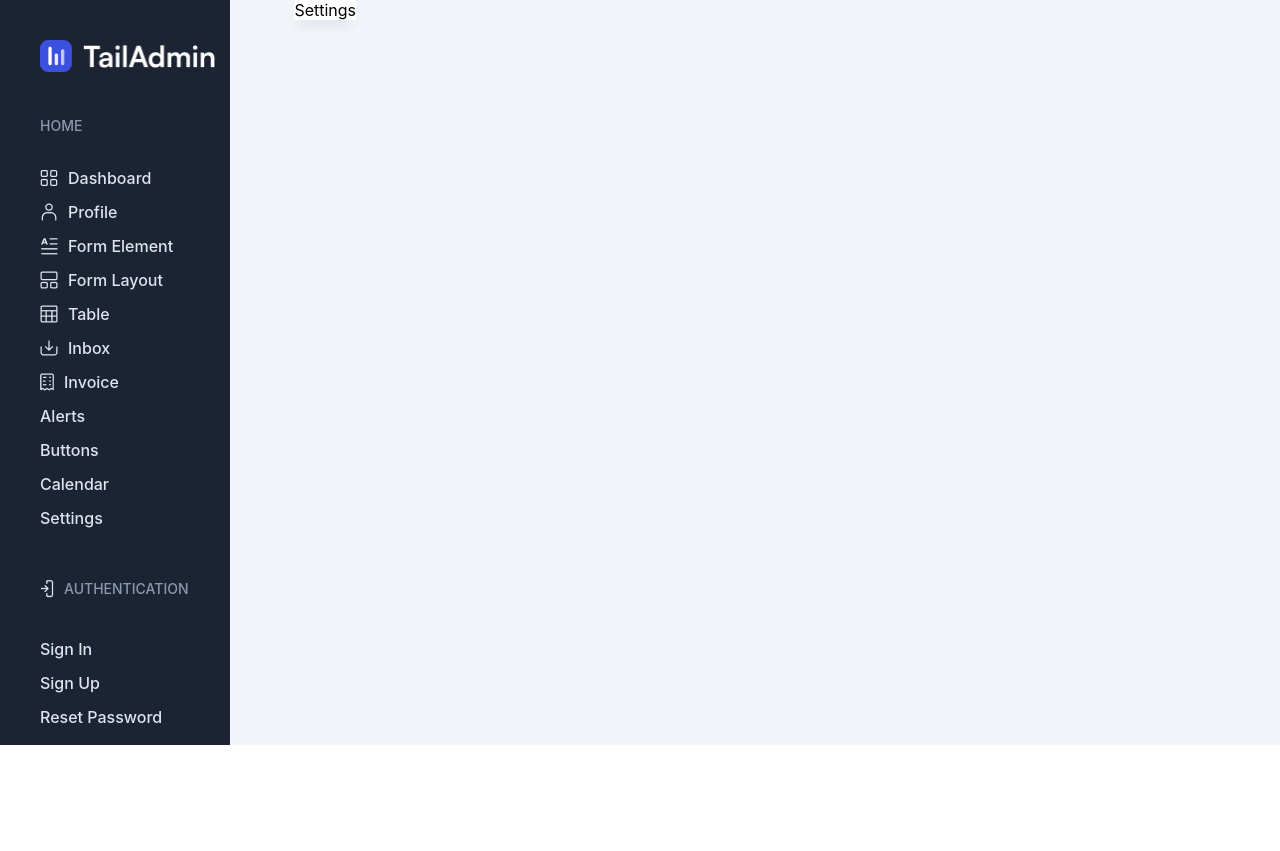
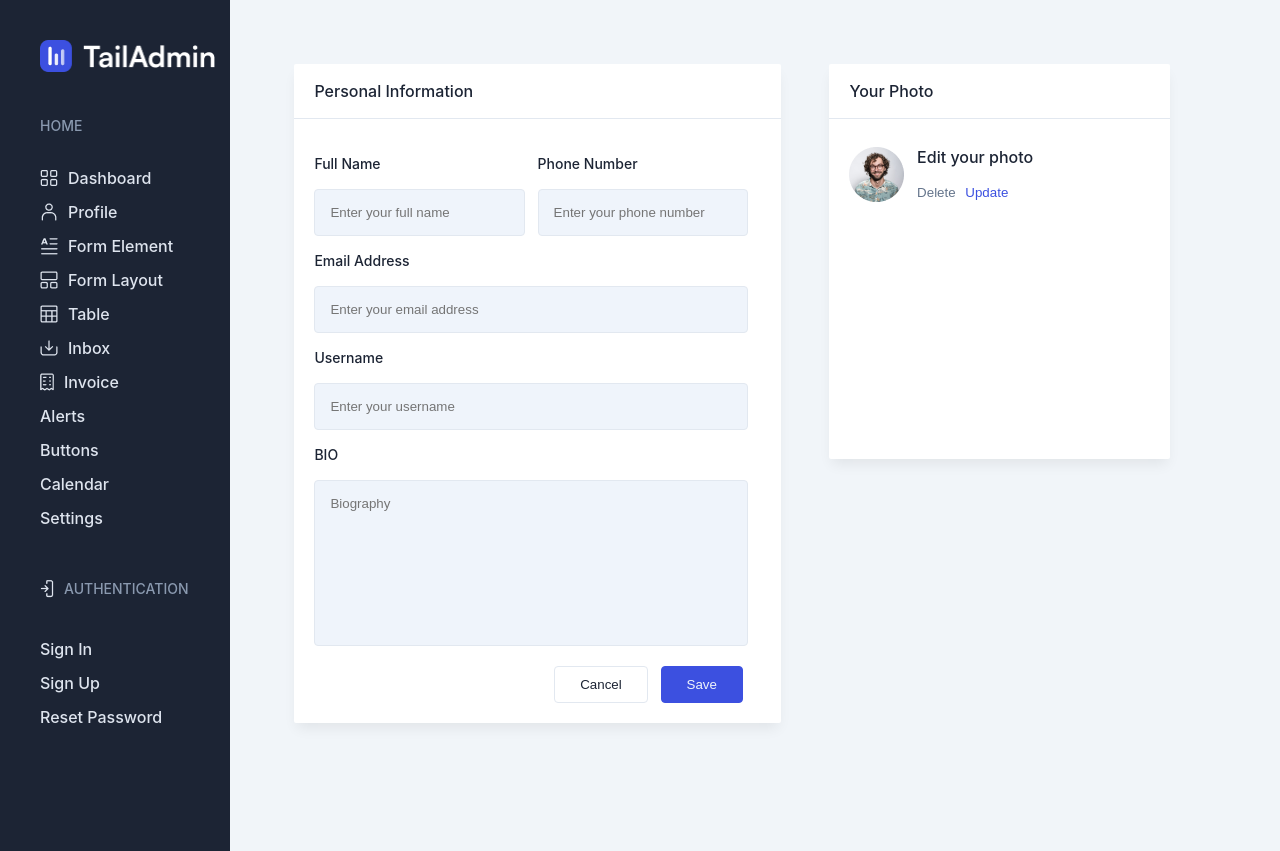
Before and after one commit to Muhametii00/Userdashboard, a React (Create React App) app: page /settings in a window 1280 px wide. Before the commit the page ends 800 px from the top, so only its background shows below. Built offline with nearby package versions, Linux system fonts and the light colour scheme.

Commit message:
Started Settings screen

```diff
--- a/src/components/screens/Settings.js
+++ b/src/components/screens/Settings.js
@@ -1,11 +1,300 @@
 import React from "react";
 import WhiteCard from "../Cards.js/WhiteCard";
+import Person from "../../assets/icons/Photo.png";
 
 export const Settings = () => {
   return (
-    <div>
-      <WhiteCard>
-        <div>Settings</div>
+    <div
+      style={{
+        width: "76%",
+        columnGap: "5%",
+        display: "flex",
+        flexDirection: "row",
+        marginTop: "5%",
+        marginBottom: "10%",
+      }}
+    >
+      <WhiteCard height="100%" size="50%">
+        <div
+          style={{
+            color: "#1C2434",
+            fontSize: "16px",
+            fontWeight: "500",
+            lineHeight: "24px",
+            letterSpacing: "0px",
+            textAlign: "left",
+          }}
+        >
+          <div>
+            <p
+              style={{
+                padding: "15px 20px",
+                borderBottom: "1px solid #E2E8F0",
+                margin: "0px",
+              }}
+            >
+              Personal Information
+            </p>
+          </div>
+          <div style={{ padding: "20px 20px" }}>
+            <div
+              style={{
+                display: "flex",
+                flexDirection: "row",
+                width: "100%",
+              }}
+            >
+              <div style={{ width: "50%" }}>
+                <p
+                  style={{
+                    color: "#1C2434",
+                    fontSize: "14px",
+                    fontWeight: "500",
+                    lineHeight: "22px",
+                    letterSpacing: "0px",
+                    textAlign: "left",
+                  }}
+                >
+                  Full Name
+                </p>
+                <input
+                  placeholder="Enter your full name"
+                  style={{
+                    border: "1.5px solid #E2E8F0",
+                    borderRadius: "4px",
+                    color: "#64748B",
+                    width: "80%",
+                    padding: "15px",
+                    backgroundColor: "#EFF4FB",
+                  }}
+                ></input>
+              </div>
+              <div style={{ width: "50%" }}>
+                <p
+                  style={{
+                    color: "#1C2434",
+                    fontSize: "14px",
+                    fontWeight: "500",
+                    lineHeight: "22px",
+                    letterSpacing: "0px",
+                    textAlign: "left",
+                  }}
+                >
+                  Phone Number
+                </p>
+                <input
+                  placeholder="Enter your phone number"
+                  style={{
+                    border: "1.5px solid #E2E8F0",
+                    borderRadius: "4px",
+                    color: "#64748B",
+                    width: "80%",
+                    padding: "15px",
+                    backgroundColor: "#EFF4FB",
+                  }}
+                ></input>
+              </div>
+            </div>
+            <p
+              style={{
+                color: "#1C2434",
+                fontSize: "14px",
+                fontWeight: "500",
+                lineHeight: "22px",
+                letterSpacing: "0px",
+                textAlign: "left",
+              }}
+            >
+              Email Address
+            </p>
+            <input
+              placeholder="Enter your email address"
+              style={{
+                border: "1.5px solid #E2E8F0",
+                borderRadius: "4px",
+                color: "#64748B",
+                width: "90%",
+                padding: "15px",
+                backgroundColor: "#EFF4FB",
+              }}
+            ></input>
+            <p
+              style={{
+                color: "#1C2434",
+                fontSize: "14px",
+                fontWeight: "500",
+                lineHeight: "22px",
+                letterSpacing: "0px",
+                textAlign: "left",
+              }}
+            >
+              Username
+            </p>
+            <input
+              placeholder="Enter your username"
+              style={{
+                border: "1.5px solid #E2E8F0",
+                borderRadius: "4px",
+                color: "#64748B",
+                width: "90%",
+                padding: "15px",
+                backgroundColor: "#EFF4FB",
+              }}
+            ></input>
+            <p
+              style={{
+                color: "#1C2434",
+                fontSize: "14px",
+                fontWeight: "500",
+                lineHeight: "22px",
+                letterSpacing: "0px",
+                textAlign: "left",
+              }}
+            >
+              BIO
+            </p>
+            <input
+              placeholder="Biography"
+              style={{
+                border: "1.5px solid #E2E8F0",
+                borderRadius: "4px",
+                color: "#64748B",
+                width: "90%",
+                padding: "15px",
+                paddingBottom: "30%",
+                marginBottom: "20px",
+                backgroundColor: "#EFF4FB",
+              }}
+            ></input>
+            <div
+              style={{
+                display: "flex",
+                flexDirection: "row",
+                alignItems: "center",
+                justifyContent: "flex-end",
+                gap: "3%",
+                marginRight: "4%",
+              }}
+            >
+              <button
+                style={{
+                  background: "transparent",
+                  border: "1px solid #E2E8F0",
+                  borderRadius: "4px",
+                  color: "#1C2434",
+                  padding: "10px 25px",
+                  margin: "0",
+                }}
+              >
+                Cancel
+              </button>
+              <button
+                style={{
+                  backgroundColor: "#3C50E0",
+                  border: "1px solid #3C50E0",
+                  borderRadius: "4px",
+                  color: "#EFF4FB",
+                  padding: "10px 25px",
+                  margin: "0",
+                }}
+              >
+                Save
+              </button>
+            </div>
+          </div>
+        </div>
+      </WhiteCard>
+      <WhiteCard height="60%" size="35%">
+        <div
+          style={{
+            color: "#1C2434",
+            fontSize: "16px",
+            fontWeight: "500",
+            lineHeight: "24px",
+            letterSpacing: "0px",
+            textAlign: "left",
+          }}
+        >
+          <div>
+            <p
+              style={{
+                padding: "15px 20px",
+                borderBottom: "1px solid #E2E8F0",
+                margin: "0px",
+              }}
+            >
+              Your Photo
+            </p>
+          </div>
+          <div>
+            <div
+              style={{
+                display: "flex",
+                flexDirection: "row",
+                alignItems: "center",
+                padding: "10px 20px",
+                gap: "1%",
+              }}
+            >
+              <img width="55px" height="55px" src={Person} alt="Person" />
+              <div
+                style={{
+                  display: "flex",
+                  flexDirection: "column",
+                  alignItems: "flex-start",
+                  justifyContent: "center",
+                  width: "100%",
+                }}
+              >
+                <p
+                  style={{
+                    color: "#1C2434",
+                    fontSize: "16px",
+                    fontWeight: "500",
+                    lineHeight: "24px",
+                    marginLeft: "4%",
+                  }}
+                >
+                  Edit your photo
+                </p>
+                <span
+                  style={{
+                    display: "flex",
+                    flexDirection: "row",
+                    gap: "0",
+                    justifyContent: "flex-start",
+                    width: "40%",
+                  }}
+                >
+                  <button
+                    style={{
+                      border: "none",
+                      background: "transparent",
+                      color: "#64748B",
+                      width: "fit-content",
+                      padding: "0 ",
+                    }}
+                  >
+                    Delete
+                  </button>
+                  <button
+                    style={{
+                      border: "none",
+                      background: "transparent",
+                      color: "#3C50E0",
+                      width: "fit-content",
+                      padding: "0 ",
+                    }}
+                  >
+                    Update
+                  </button>
+                </span>
+              </div>
+            </div>
+            <div></div>
+            <div></div>
+          </div>
+        </div>
       </WhiteCard>
     </div>
   );
```
